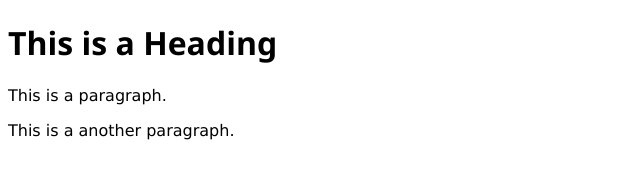
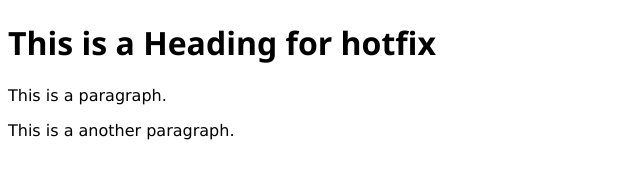
Before and after one commit to krishnahoderker/GitWorkFlowCaseStudy, a plain HTML site: page index.html in a window 1280 px wide. Shown: the whole page, without its empty margins (0-640 px from the left). Drawn offline with Linux system fonts and the light colour scheme.

Commit message:
urgent hotfix

```diff
--- a/index.html
+++ b/index.html
@@ -10,7 +10,7 @@ h1,h2,h3,h4,h5,h6 {font-family:"Segoe UI",sans-serif}
 </style>
 <script src=""></script>
 <body>
-<h1>This is a Heading</h1>
+<h1>This is a Heading for hotfix</h1>
 <p>This is a paragraph.</p>
 <p>This is a another paragraph.</p>
 
```
